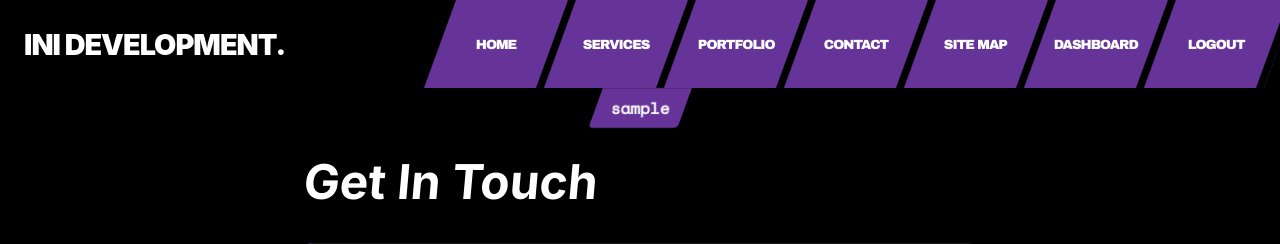
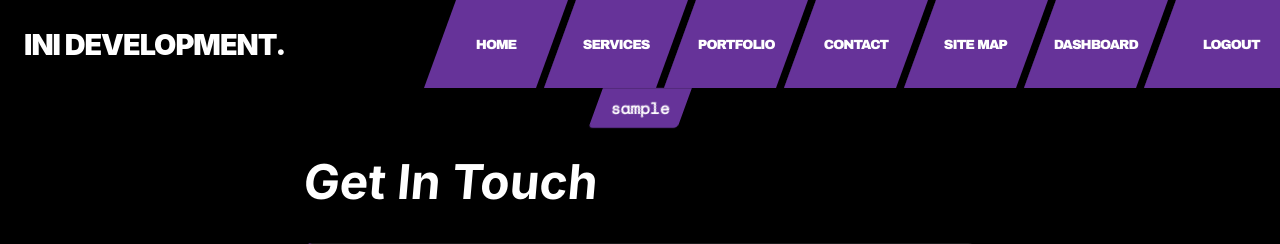
Before and after one commit to pixel123456789/UnconsciousSlategreyVolume, a Flask app: page /contact in a window 1280 px wide. Shown: the top 244 px of the page. Run offline with Flask 3, Linux system fonts and the light colour scheme; the visitor is signed in with stand-in values (Sample User, id 1).

Commit message:
Update navbar.css

```diff
--- a/static/css/navbar.css
+++ b/static/css/navbar.css
@@ -105,6 +105,13 @@
   display: block;
   transform: translateX(0);
   opacity: 1;
+}
+
+#last_btn{
+  width: 200px;
+  padding-right:50px;
+  margin-right:-80px
+
 }
 
 @media (max-width: 768px) {
```
